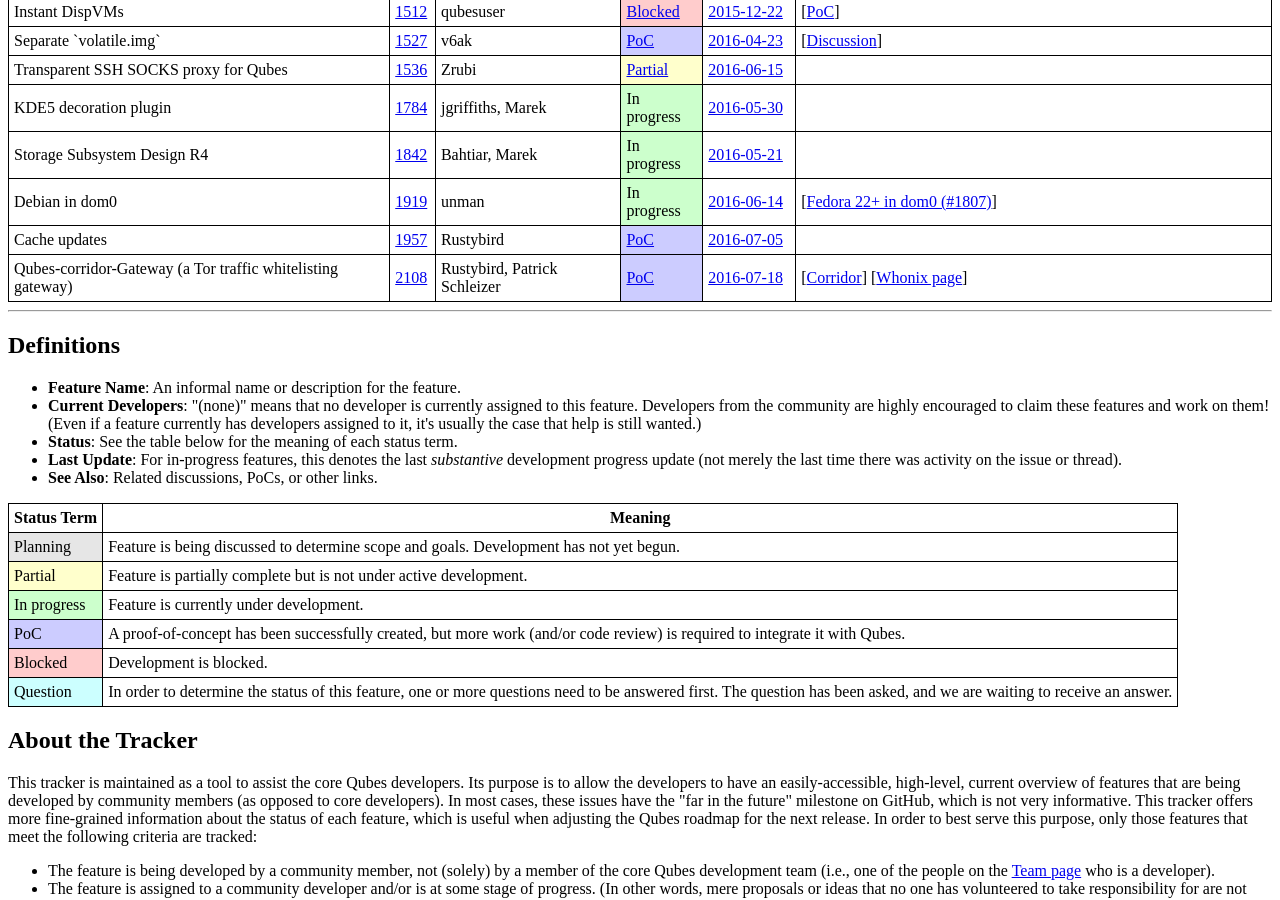
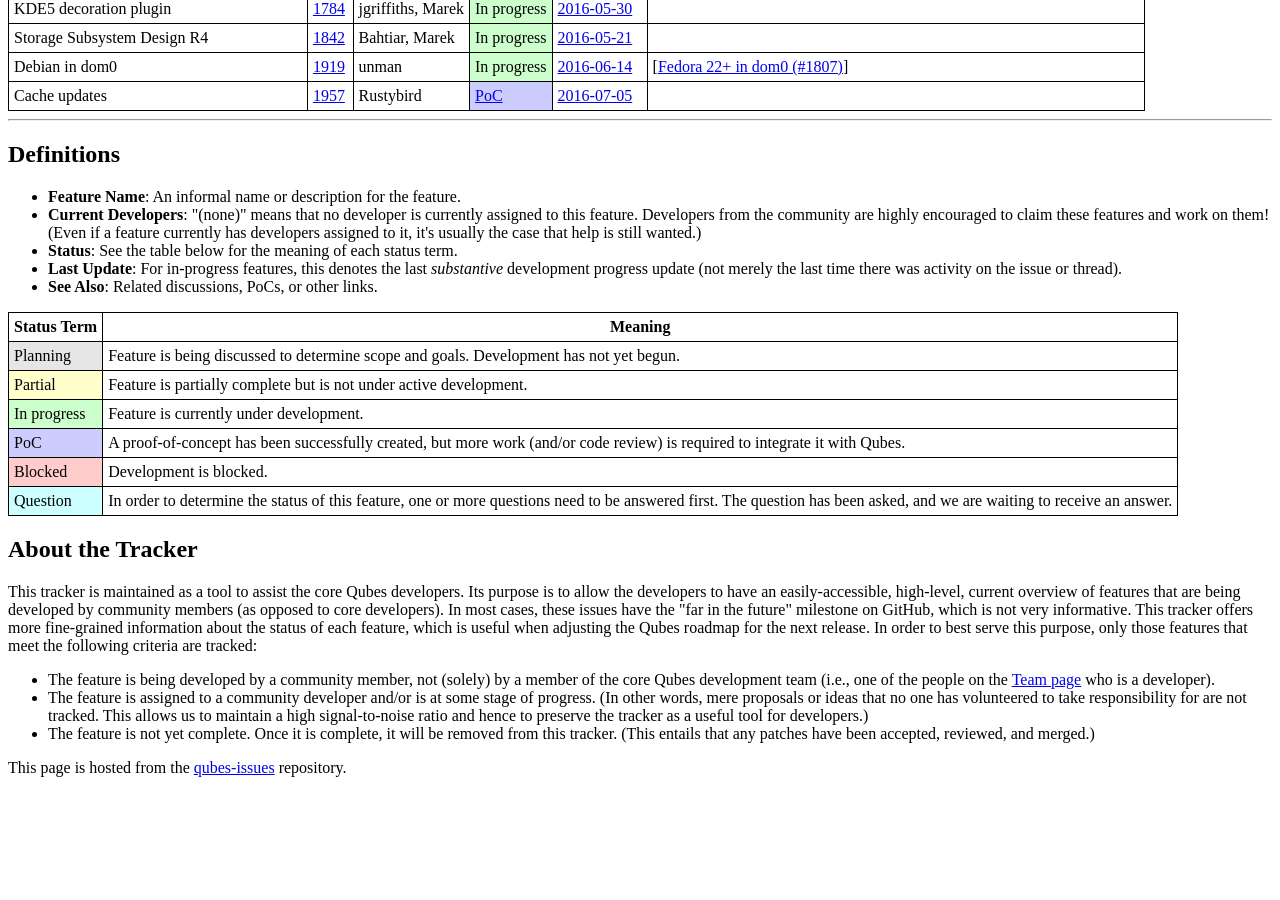
Before and after one commit to QubesOS/qubes-issues, a Jekyll site: the page built from index.md, in a window 1280 px wide and 900 px high, scrolled down 555 px. Built offline with Jekyll 4.4.1, drawn with Linux system fonts in a browser that asks for light colours; after the commit the page ends 1348 px from its top, so only the background shows below that.

Commit message:
Untrack #2108 (completed)

```diff
--- a/_data/features.yml
+++ b/_data/features.yml
@@ -273,18 +273,3 @@
     url    :
   - desc   :
     url    :
-
-- name   : Qubes-corridor-Gateway (a Tor traffic whitelisting gateway)
-  issue  : 2108
-  devs   : Rustybird, Patrick Schleizer
-  status :
-    term   : PoC
-    url    : https://www.whonix.org/wiki/Corridor
-  updated:
-    date   : 2016-07-18
-    url    : https://github.com/QubesOS/qubes-issues/issues/2108#issuecomment-233486880
-  info   :
-  - desc   : Corridor
-    url    : https://github.com/rustybird/corridor
-  - desc   : Whonix page
-    url    : https://www.whonix.org/wiki/Corridor
```
